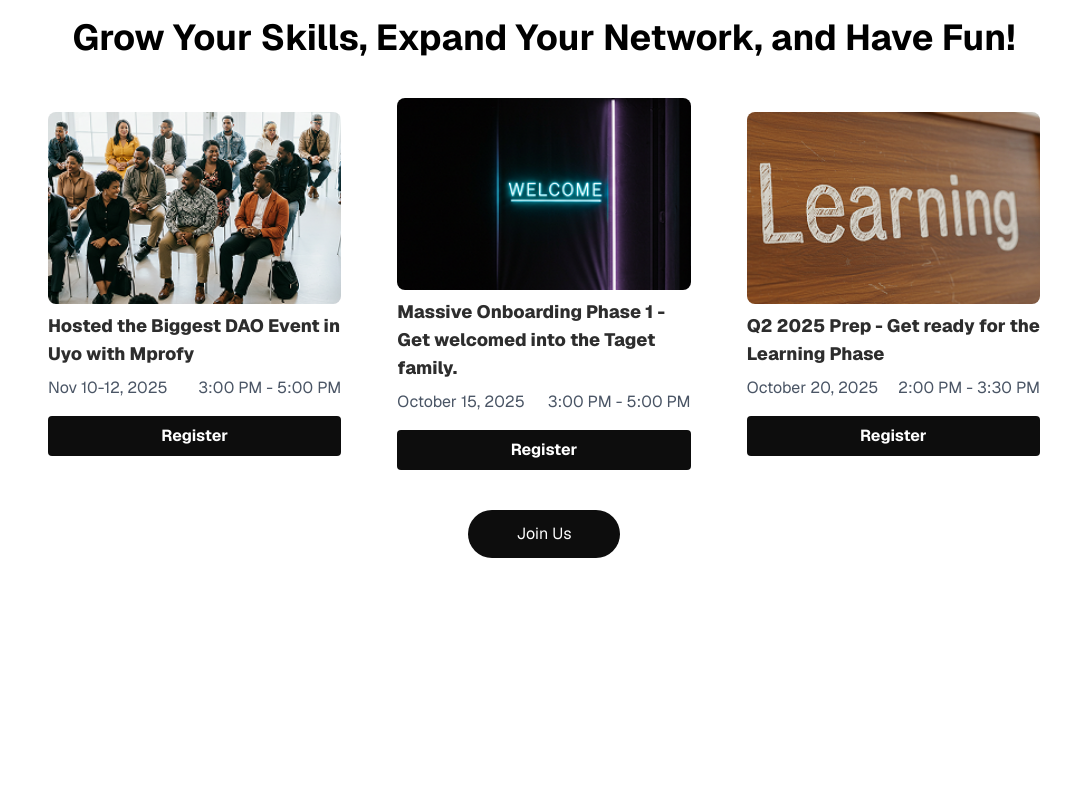
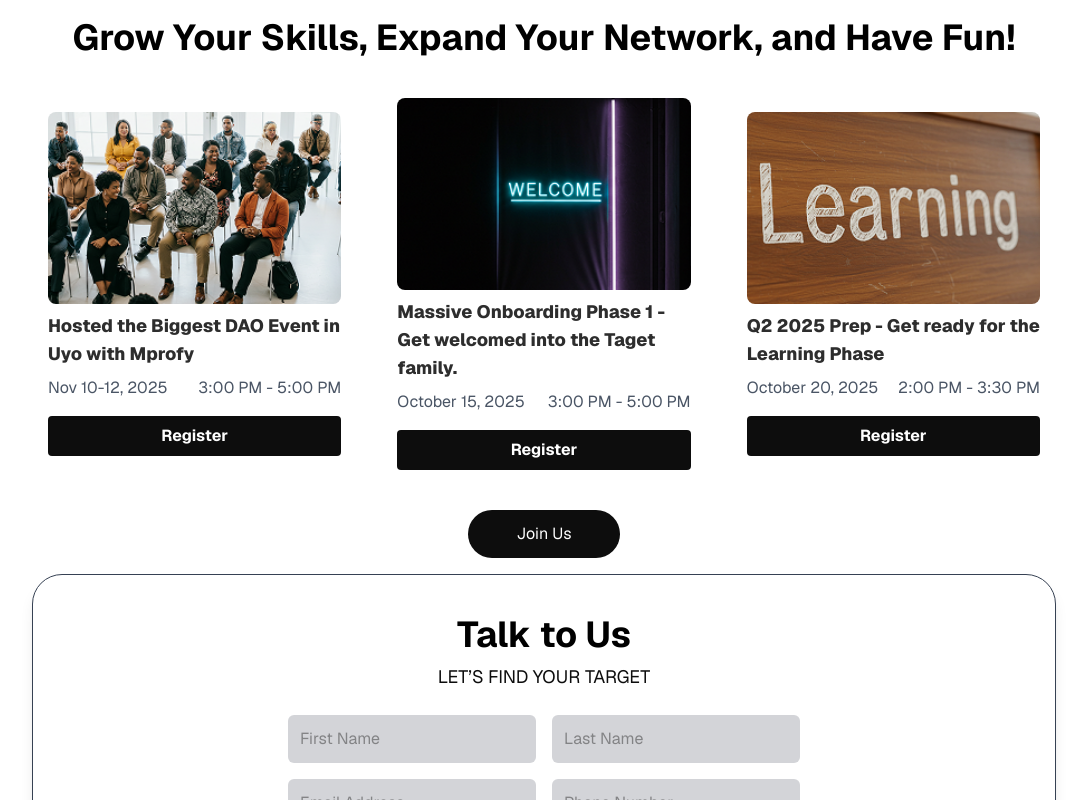
Before and after one commit to EmmanuelUwem1/taget, a React (Vite) app: page / in a window 1280 px wide. Shown: the part 2000-2800 px from the top of the page, without its empty margins (96-1183 px from the left). Before the commit the page ends 2574 px from the top, so only its background shows below. Built offline with nearby package versions, Linux system fonts and the light colour scheme.

Commit message:
feat: add Contact and Join components; update App to include them

```diff
--- a/src/App.tsx
+++ b/src/App.tsx
@@ -5,6 +5,8 @@ import PartnersMarquee from "./components/partners-marquee";
 import WhoWeAre from "./components/who-we-are-section";
 import WhyJoin from "./components/why-join-section";
 import EventsSection from "./components/events-section";
+import Contact from "./components/contact";
+import Join from "./components/join";
 
 function App() {
 
@@ -17,6 +19,8 @@ function App() {
       <WhoWeAre />
       <WhyJoin />
       <EventsSection />
+      <Contact />
+      <Join />
     </>
   );
 }
--- a/src/components/contact.tsx
+++ b/src/components/contact.tsx
@@ -1,10 +1,66 @@
 
 function Contact() {
   return (
-      <section className="flex justify-center items-center flex-col">
+    <section className="flex justify-center items-center flex-col p-10 bg-white rounded-[30px] shadow-lg border border-gray-700 mx-4 sm:mx-8 md:mx-16 lg:mx-32">
+      {/* Heading */}
+      <h2 className="text-4xl font-bold text-black">Talk to Us</h2>
+      <p className="text-[#0D0D0D] text-lg mt-2">LET’S FIND YOUR TARGET</p>
 
+      {/* Form */}
+      <form className="mt-6 w-[90%] max-w-lg text-[#333333]">
+        {/* Two-column row */}
+        <div className="grid grid-cols-1 sm:grid-cols-2 gap-4">
+          <input
+            type="text"
+            placeholder="First Name"
+            className="w-full p-3 border-transparent bg-[#D3D4D8] rounded-md"
+          />
+          <input
+            type="text"
+            placeholder="Last Name"
+            className="w-full p-3 border-transparent bg-[#D3D4D8] rounded-md"
+          />
+          <input
+            type="email"
+            placeholder="Email Address"
+            className="w-full p-3 border-transparent bg-[#D3D4D8] rounded-md"
+          />
+          <input
+            type="tel"
+            placeholder="Phone Number"
+            className="w-full p-3 border-transparent bg-[#D3D4D8] rounded-md"
+          />
+        </div>
+
+        {/* One-column row */}
+        <div className="mt-4">
+          <input
+            type="text"
+            placeholder="Subject"
+            className="w-full p-3 border-transparent bg-[#D3D4D8] rounded-md"
+          />
+        </div>
+
+        {/* Text area */}
+        <div className="mt-4">
+          <textarea
+            placeholder="Tell us something"
+            className="w-full p-3 border-transparent bg-[#D3D4D8] rounded-md h-32"
+          ></textarea>
+        </div>
+
+        {/* Submit button */}
+        <div className="mt-6 flex justify-center">
+          <button
+            type="submit"
+            className="px-6 py-3 bg-black text-white rounded-md hover:bg-gray-900"
+          >
+            Submit
+          </button>
+        </div>
+      </form>
     </section>
-  )
+  );
 }
 
-export default Contact
+export default Contact;
--- /dev/null
+++ b/src/components/footer.tsx
@@ -0,0 +1,8 @@
+
+function Footer() {
+  return (
+    <div>Footer</div>
+  )
+}
+
+export default Footer
--- /dev/null
+++ b/src/components/join.tsx
@@ -0,0 +1,18 @@
+
+function Join() {
+  return (
+    <div className="flex justify-center items-center py-16 px-4 sm:px-8 md:px-16">
+      <div className="bg-[#0D0D0D] rounded-[32px] flex w-full flex-col justify-center gap-8 p-6">
+        <h2 className="text-[#FFFFFF] text-3xl font-bold pt-3 mx-auto">
+          Join Our Community
+        </h2>
+
+        <button className="bg-[#FFFFFF] text-lg font-normal px-3 text-[#0D0D0D] w-fit py-2 rounded-[6px] mx-auto">
+          Join Us
+        </button>
+      </div>
+    </div>
+  );
+}
+
+export default Join
```
